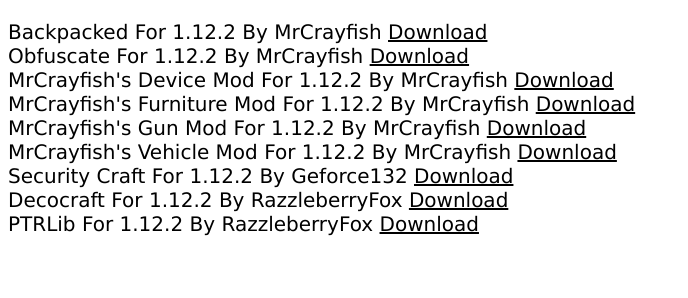
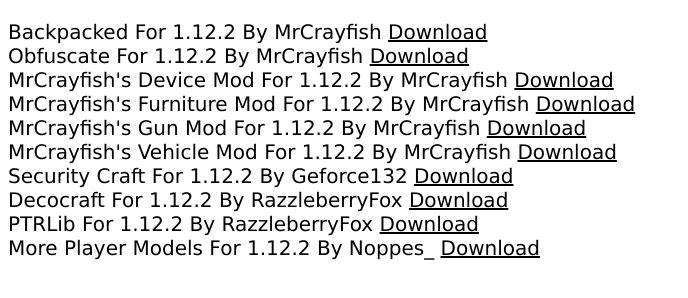
Before and after one commit to NatickYT/KoolKidMods, a plain HTML site: page Mods.html in a window 1280 px wide. Shown: the whole page, without its empty margins (0-688 px from the left). Drawn offline with Linux system fonts and the light colour scheme.

Commit message:
Update Mods.html

```diff
--- a/Mods.html
+++ b/Mods.html
@@ -56,6 +56,8 @@
           Decocraft For 1.12.2 By RazzleberryFox <a href="https://www.curseforge.com/minecraft/mc-mods/decocraft/download/3347832" rel="nofollow">Download</a>
           <br>
           PTRLib For 1.12.2 By RazzleberryFox <a href="https://www.curseforge.com/minecraft/mc-mods/ptrlib/download/3346568" rel="nofollow">Download</a>
+          <br>
+          More Player Models For 1.12.2 By Noppes_ <a href="https://www.curseforge.com/minecraft/mc-mods/more-player-models/download/2837187" rel="nofollow">Download</a>
         </p>
     </body>
 </html>
```
